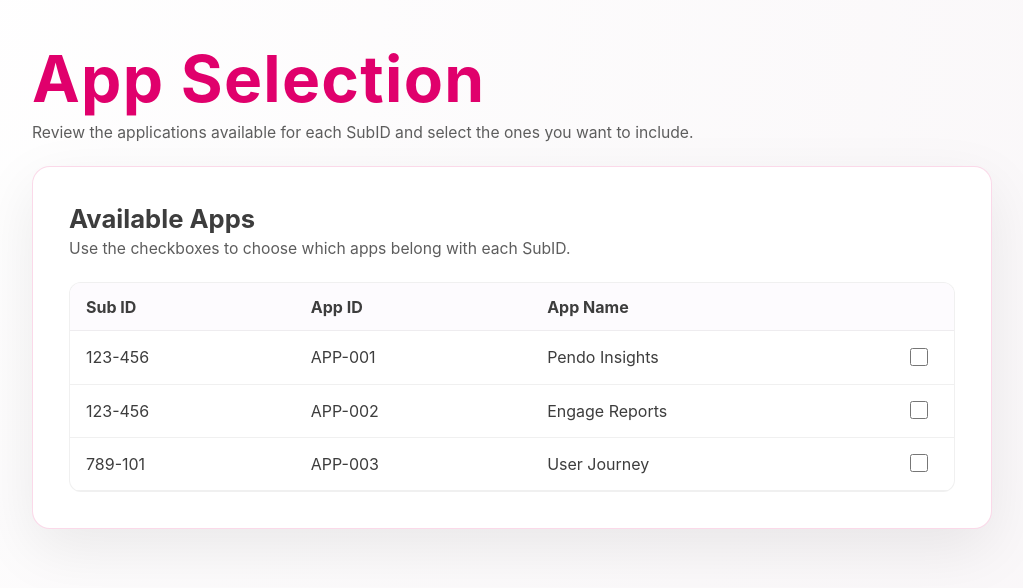
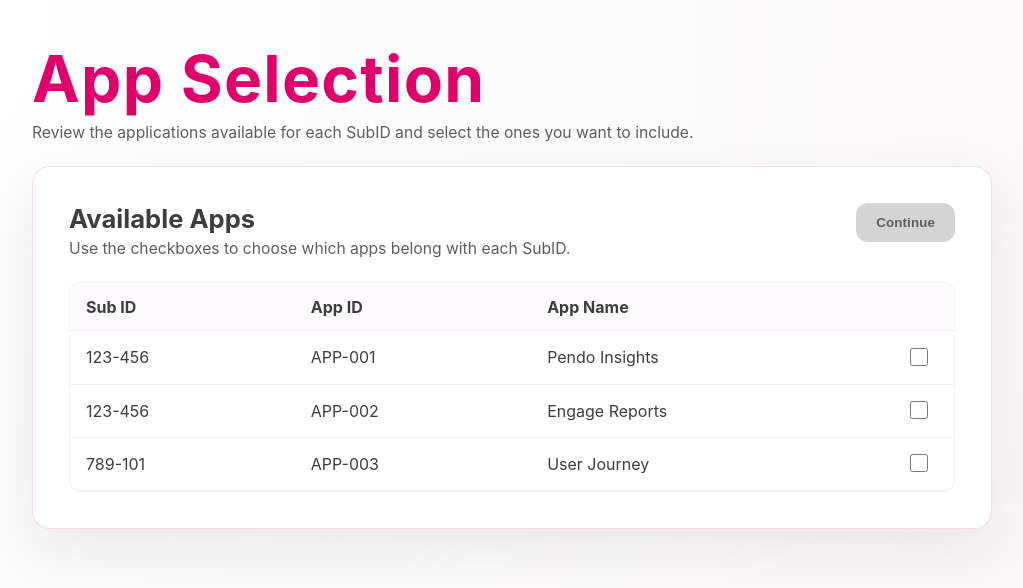
Before and after one commit to nikhilsathyanarayana-lab/metadataaudit, a plain HTML site: page app_selection.html in a window 1280 px wide. Shown: the whole page, without its empty margins (128-1151 px from the left). Drawn offline with Linux system fonts and the light colour scheme.

Commit message:
Add proceed control to app selection

```diff
--- a/app_selection.html
+++ b/app_selection.html
@@ -19,6 +19,7 @@
           <h2 class="section-title">Available Apps</h2>
           <p class="section-hint">Use the checkboxes to choose which apps belong with each SubID.</p>
         </div>
+        <button id="app-selection-continue" class="launch-btn" type="button" disabled aria-disabled="true">Continue</button>
       </div>
 
       <div class="table-wrapper" role="region" aria-label="App selection table wrapper" tabindex="0">
@@ -55,5 +56,6 @@
       </div>
     </section>
   </main>
+  <script src="main.js"></script>
 </body>
 </html>
--- a/main.js
+++ b/main.js
@@ -1,7 +1,13 @@
 document.addEventListener('DOMContentLoaded', () => {
+  const initSubIdForm = () => {
     const fieldsContainer = document.getElementById('subid-fields');
     const launchButton = document.getElementById('launch-button');
     const integrationKeyInput = document.getElementById('integration-key');
+
+    if (!fieldsContainer || !launchButton) {
+      return;
+    }
+
     let subIdCount = 0;
 
     const updateLaunchButtonState = () => {
@@ -68,7 +74,7 @@ document.addEventListener('DOMContentLoaded', () => {
       updateLaunchButtonState();
     };
 
-  launchButton?.addEventListener('click', () => {
+    launchButton.addEventListener('click', () => {
       window.location.href = 'app_selection.html';
     });
 
@@ -76,4 +82,31 @@ document.addEventListener('DOMContentLoaded', () => {
     integrationKeyInput?.addEventListener('blur', updateLaunchButtonState);
 
     addSubIdField();
+  };
+
+  const initAppSelection = () => {
+    const proceedButton = document.getElementById('app-selection-continue');
+    const checkboxes = document.querySelectorAll('.data-table input[type="checkbox"]');
+
+    if (!proceedButton || checkboxes.length === 0) {
+      return;
+    }
+
+    const updateProceedState = () => {
+      const hasSelection = Array.from(checkboxes).some((box) => box.checked);
+      proceedButton.disabled = !hasSelection;
+      proceedButton.setAttribute('aria-disabled', String(!hasSelection));
+    };
+
+    checkboxes.forEach((box) => box.addEventListener('change', updateProceedState));
+
+    proceedButton.addEventListener('click', () => {
+      window.location.href = 'metadata_fields.html';
     });
+
+    updateProceedState();
+  };
+
+  initSubIdForm();
+  initAppSelection();
+});
```
Lines whose indentation alone changed are shown as unchanged.
